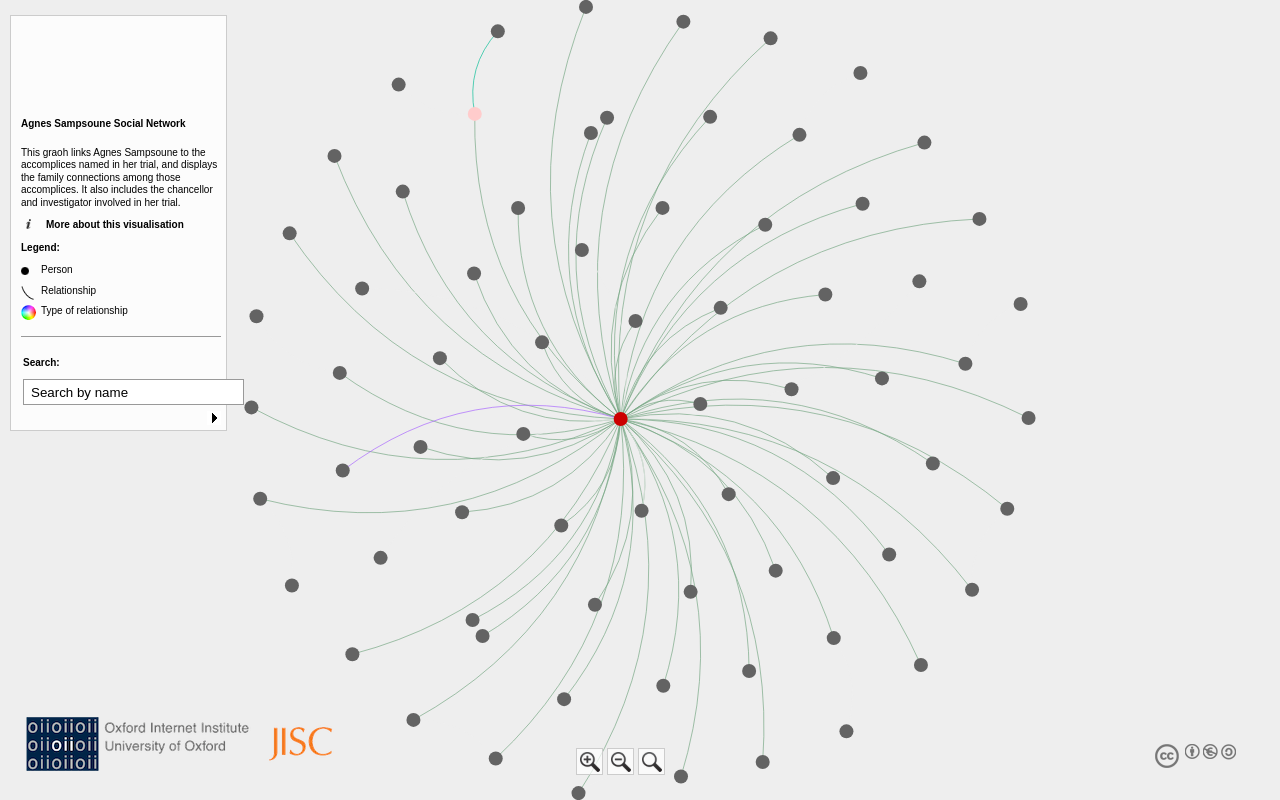
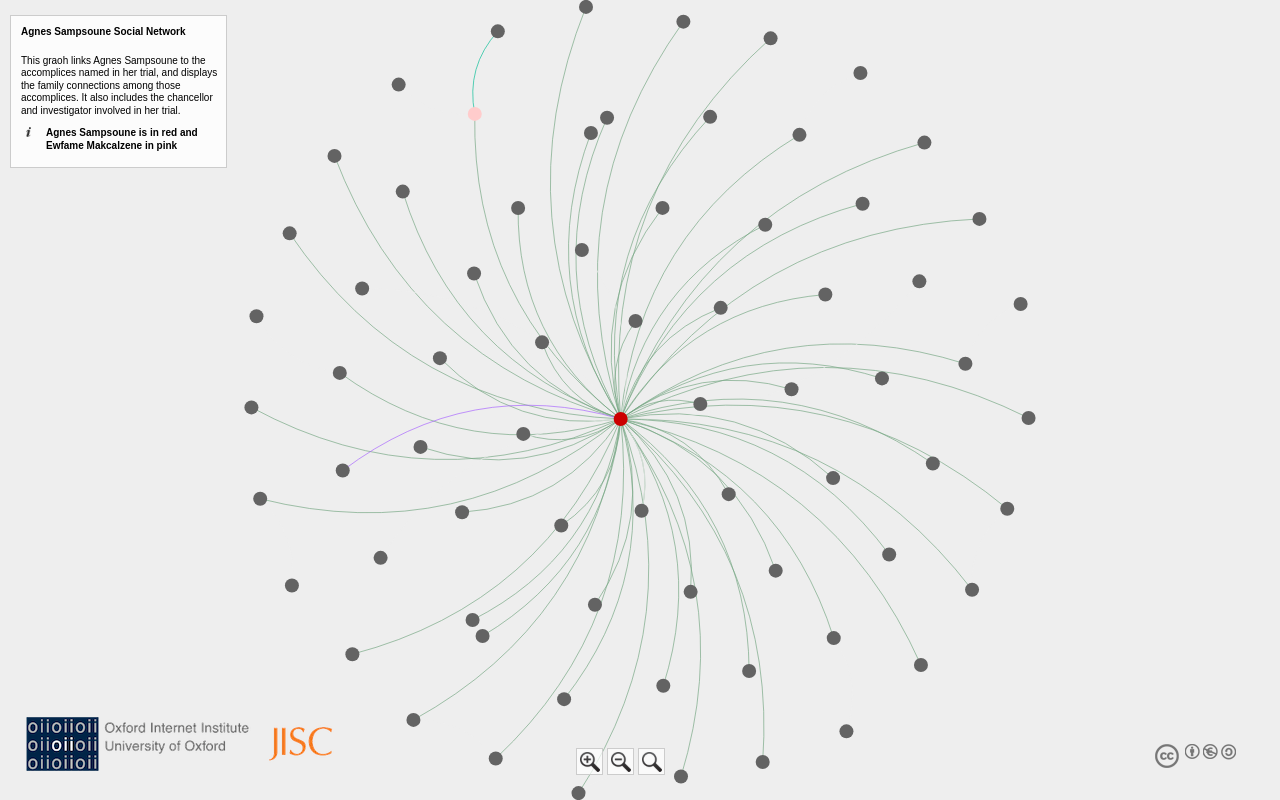
Before and after one commit to kushaltatariya/AG, a plain HTML site: page network/index.html in a window 1280 px wide. Drawn offline with Linux system fonts and the light colour scheme.

Commit message:
change legend

```diff
--- a/network/index.html
+++ b/network/index.html
@@ -28,16 +28,16 @@
   </div>
 <div id="mainpanel">
   <div class="col">
-		<div id="maintitle"></div>
+		<!--<div id="maintitle"></div>-->
     <div id="title"></div>
     <div id="titletext"></div>
     <div class="info cf">
       <dl>
         <dt class="moreinformation"></dt>
-        <dd class="line"><a href="#information" class="line fb">More about this visualisation</a></dd>
+        <dd class="line"><a href="#information" class="line fb">Agnes Sampsoune is in red and Ewfame Makcalzene in pink</a></dd>
       </dl>
     </div>
-<div id="legend">
+<!--<div id="legend">
 	<div class="box">
 		<h2>Legend:</h2>
 		<dl>
@@ -61,7 +61,7 @@
 	<div class="list cf"></div>
       </div>
     </form>
-    </div>
+    </div>-->
   </div>
   <div id="information">
   </div>
```
